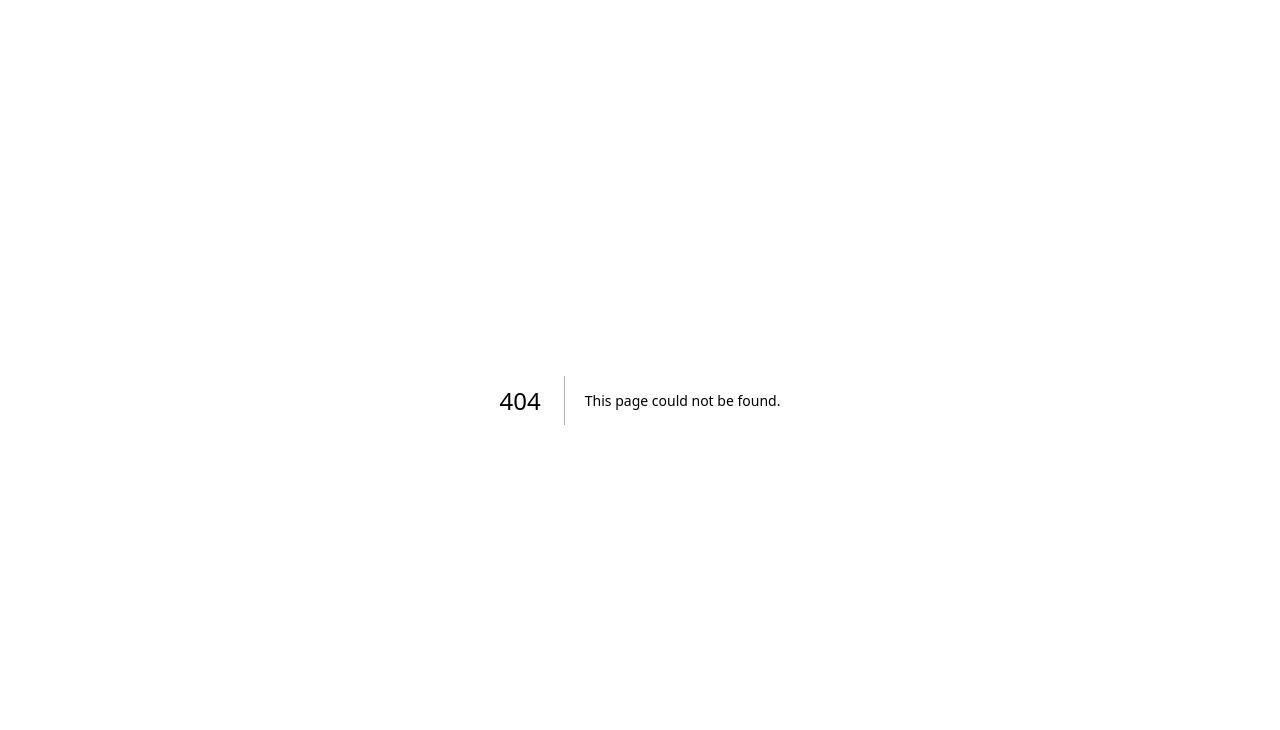
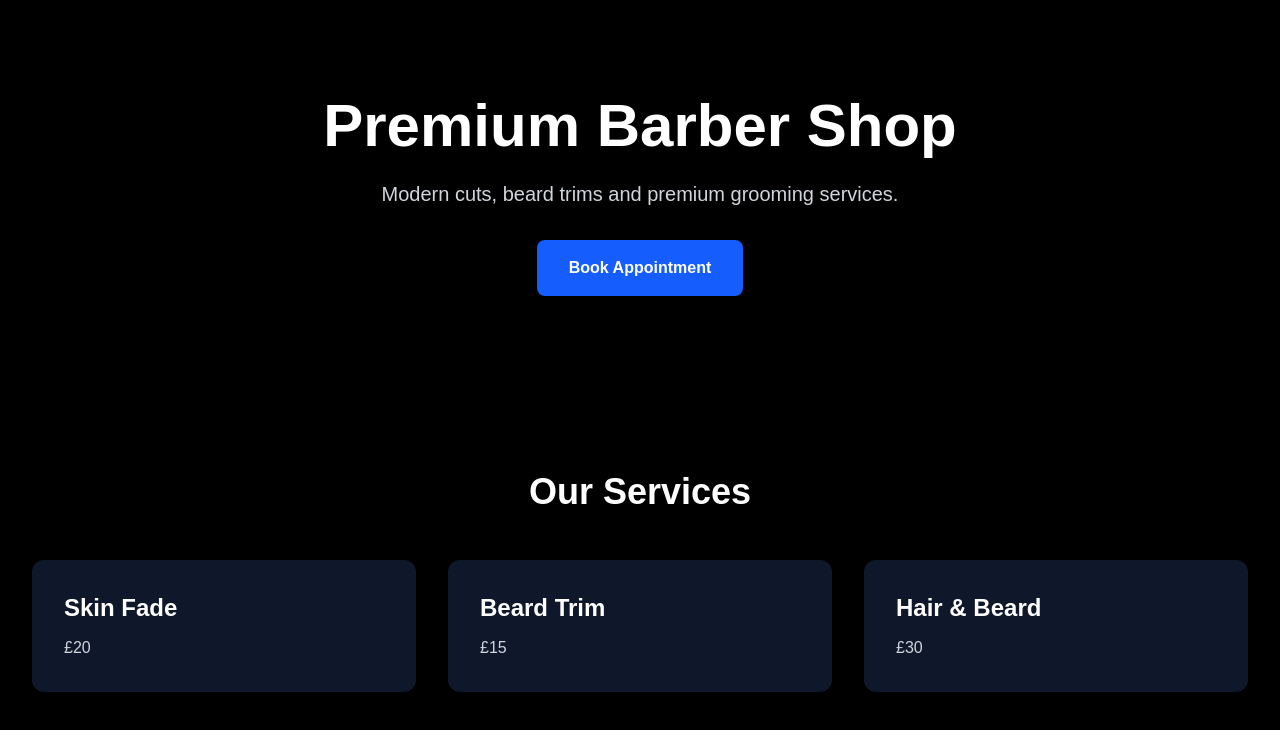
Before and after one commit to wahid999/novaflow-ai, a Next.js app: page /barber in a window 1280 px wide. Before the commit this address had no page. Shown: the top 730 px of the page. Built offline with nearby package versions, Linux system fonts and the light colour scheme.

Commit message:
Added barber demo page

```diff
--- /dev/null
+++ b/app/barber/page.js
@@ -0,0 +1,42 @@
+export default function BarberDemo() {
+  return (
+    <main className="min-h-screen bg-black text-white">
+      <section className="text-center py-24 px-6">
+        <h1 className="text-6xl font-bold mb-6">
+          Premium Barber Shop
+        </h1>
+
+        <p className="text-xl text-gray-300 mb-8">
+          Modern cuts, beard trims and premium grooming services.
+        </p>
+
+        <button className="bg-blue-600 px-8 py-4 rounded-lg font-bold">
+          Book Appointment
+        </button>
+      </section>
+
+      <section className="py-20 px-8">
+        <h2 className="text-4xl font-bold text-center mb-12">
+          Our Services
+        </h2>
+
+        <div className="grid md:grid-cols-3 gap-8">
+          <div className="bg-slate-900 p-8 rounded-xl">
+            <h3 className="text-2xl font-bold">Skin Fade</h3>
+            <p className="mt-3 text-gray-300">£20</p>
+          </div>
+
+          <div className="bg-slate-900 p-8 rounded-xl">
+            <h3 className="text-2xl font-bold">Beard Trim</h3>
+            <p className="mt-3 text-gray-300">£15</p>
+          </div>
+
+          <div className="bg-slate-900 p-8 rounded-xl">
+            <h3 className="text-2xl font-bold">Hair & Beard</h3>
+            <p className="mt-3 text-gray-300">£30</p>
+          </div>
+        </div>
+      </section>
+    </main>
+  );
+}
```
